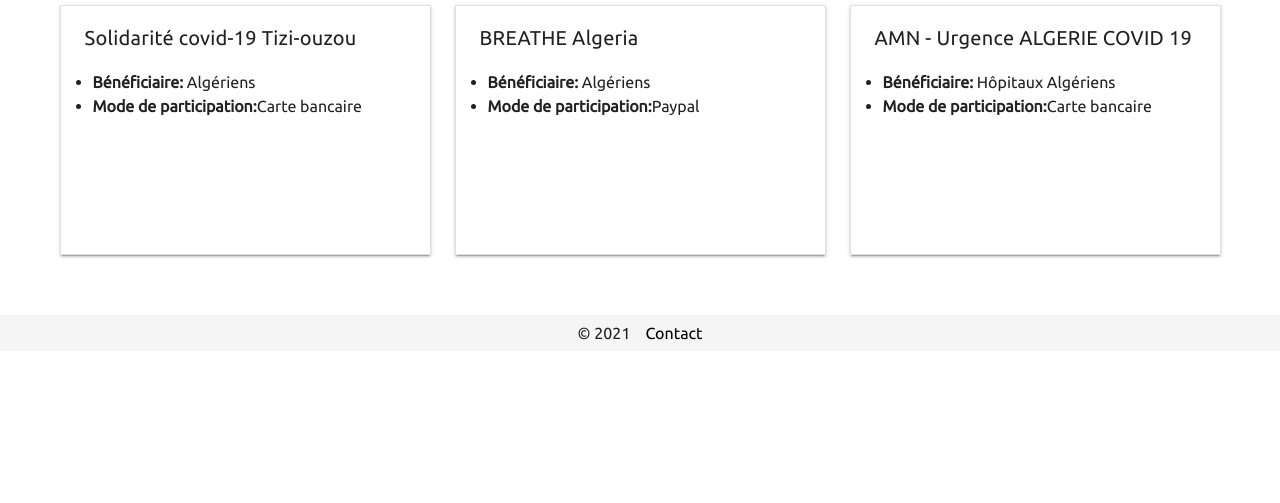
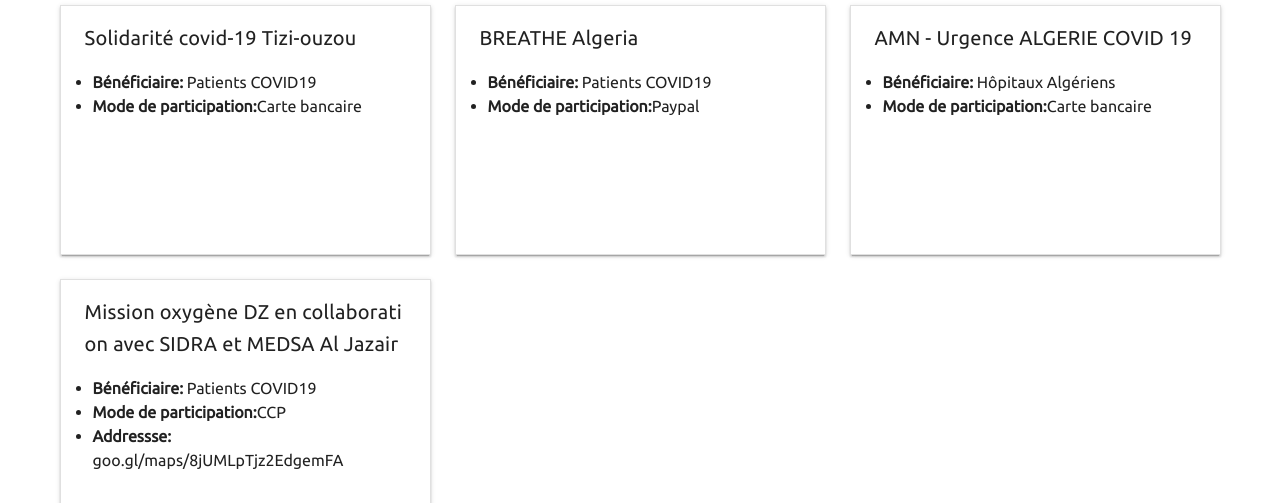
Before and after one commit to info-covid19-dz/web, a Nuxt app: page /Cagnottes in a window 1280 px wide. Shown: the part 449-952 px from the top of the page. Before the commit the page ends 800 px from the top, so only its background shows below. Built offline with nearby package versions, Linux system fonts and the light colour scheme.

Commit message:
added link

```diff
--- a/pages/Cagnottes.vue
+++ b/pages/Cagnottes.vue
@@ -1,7 +1,7 @@
 <template>
   <v-container>
     <v-row>
-      <v-col cols="12"  align="center">
+      <v-col cols="12" align="center">
         <h2>Liste des cagnottes actives</h2>
         <v-btn class="mt-3 mb-5" color="primary">
           <a
@@ -20,13 +20,22 @@
         :key="cagnotte.name"
       >
         <a :href="cagnotte.Lien" target="_blank">
-          <v-card style="min-height: 250px" elevation="2" class="px-2" outlined shaped tile>
+          <v-card
+            style="min-height: 250px"
+            elevation="2"
+            class="px-2"
+            outlined
+            shaped
+            tile
+          >
             <v-card-title>{{ cagnotte.Nom }}</v-card-title>
             <ul>
               <li>
                 <span class="text-bold">Bénéficiaire: </span
                 >{{
-                  cagnotte.Bénéficiaire ? cagnotte.Bénéficiaire : "Algériens"
+                  cagnotte.Bénéficiaire
+                    ? cagnotte.Bénéficiaire
+                    : "Patients COVID19"
                 }}
               </li>
               <li>
@@ -36,6 +45,10 @@
                     ? cagnotte.ModeDeParticipation
                     : "/"
                 }}
+              </li>
+              <li v-if="cagnotte.Addresse">
+                <span class="text-bold">Addressse: </span
+                >{{ cagnotte.Addresse }}
               </li>
             </ul>
           </v-card>
--- a/static/cagnottes/cagnottes.json
+++ b/static/cagnottes/cagnottes.json
@@ -4,20 +4,31 @@
     "Cause": "Solidarité covid-19 Tizi-ouzou",
     "Lien": "https://www.leetchi.com/c/solidarite-covid-19-tizi-ouzou",
     "ModeDeParticipation": "Carte bancaire",
-    "Bénéficiaire": ""
+    "Bénéficiaire": "",
+    "Addresse": ""
   },
   {
     "Nom": "BREATHE Algeria",
     "Cause": "COVID 19 Algérie",
     "Lien": "https://www.paypal.com/pools/c/8BqOmHV0pv",
     "ModeDeParticipation": "Paypal",
-    "Bénéficiaire": ""
+    "Bénéficiaire": "",
+    "Addresse": ""
   },
   {
     "Nom": "AMN - Urgence ALGERIE COVID 19",
     "Cause": "COVID 19 Algérie",
     "Lien": "https://www.helloasso.com/associations/etudiants-et-cadres-algeriens-de-france/collectes/covid-19-algerie?utm_source=user&utm_medium=email-transac&utm_campaign=FORM_ADMIN_ADD_EXISTING_USER&fbclid=IwAR1aW8Mvih-PIi07Hl-5L46PNn3WbLchJx06BnJAK7IjzyJy6T4osbYpI9k",
     "ModeDeParticipation": "Carte bancaire",
-    "Bénéficiaire": "Hôpitaux Algériens"
+    "Bénéficiaire": "Hôpitaux Algériens",
+    "Addresse": ""
+  },
+  {
+    "Nom": "Mission oxygène DZ en collaboration avec SIDRA et MEDSA Al Jazair",
+    "Cause": "COVID 19 Algérie",
+    "Lien": "https://www.instagram.com/p/CR4wN22KpAz/",
+    "ModeDeParticipation": "CCP",
+    "Bénéficiaire": "",
+    "Addresse": "goo.gl/maps/8jUMLpTjz2EdgemFA"
   }
 ]
```
